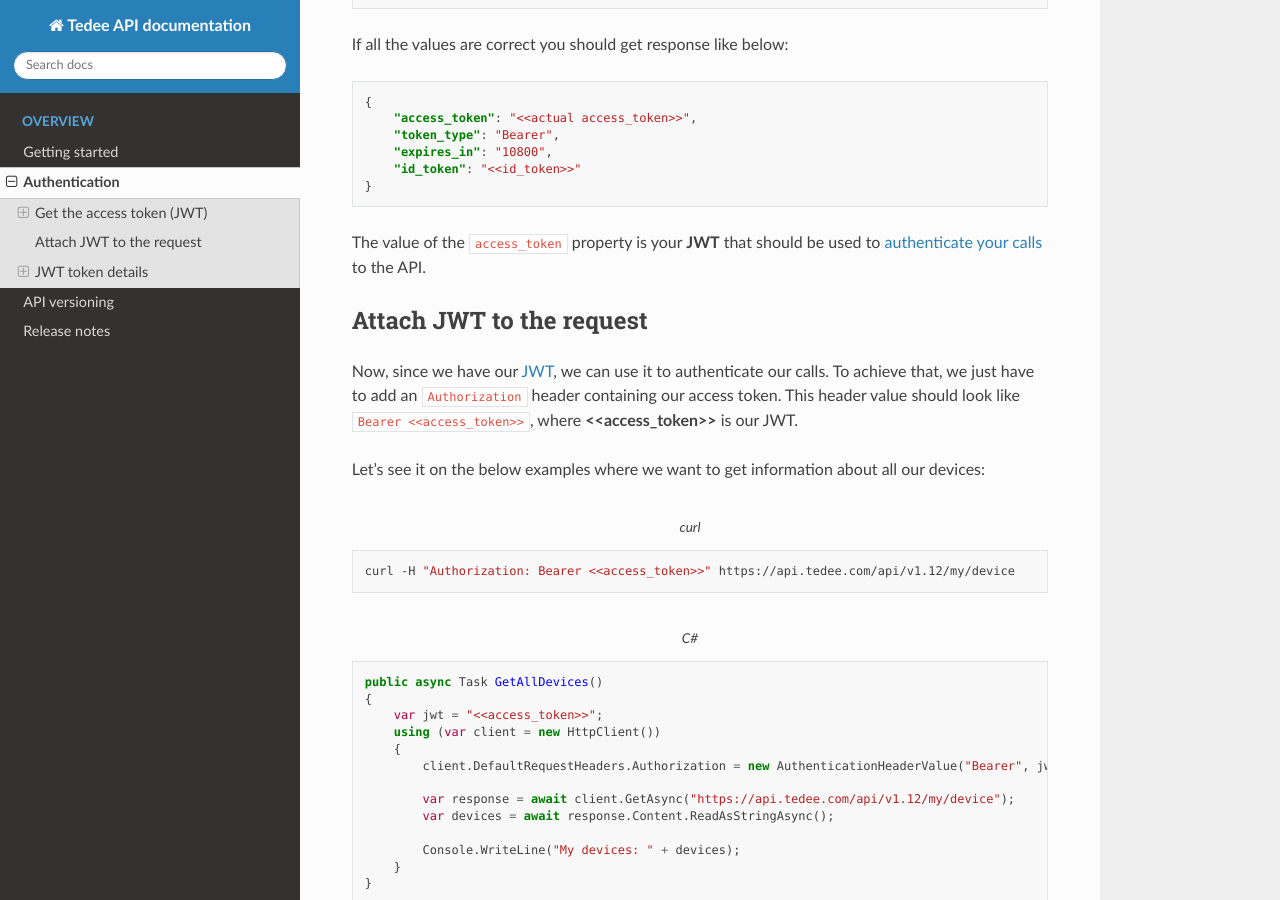
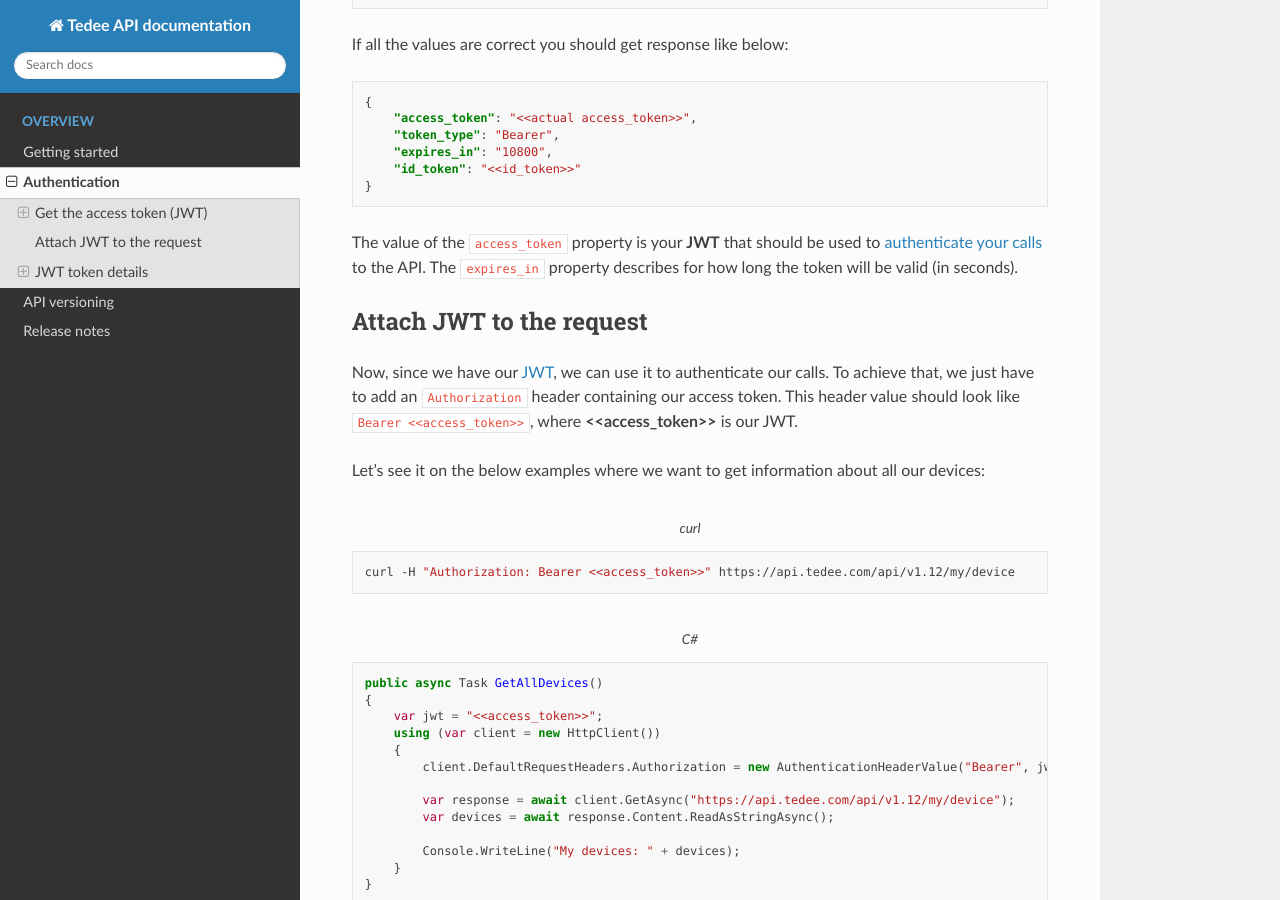
Before and after one commit to tedee-com/tedee-api-doc, a Sphinx documentation site: the page built from docs/source/authentication.rst, in a window 1280 px wide and 900 px high, scrolled down 3224 px. Built offline with Sphinx 7.4.7 and the Read the Docs theme 2.0.0, drawn with Linux system fonts in a browser that asks for light colours.

Commit message:
Describe expires_in property

```diff
--- a/docs/source/authentication.rst
+++ b/docs/source/authentication.rst
@@ -141,6 +141,7 @@ If all the values are correct you should get response like below:
     }
 
 The value of the :code:`access_token` property is your **JWT** that should be used to :ref:`authenticate your calls <add-jwt-to-the-headers>` to the API.
+The :code:`expires_in` property describes for how long the token will be valid (in seconds).
 
 .. _add-jwt-to-the-headers:
 
```
